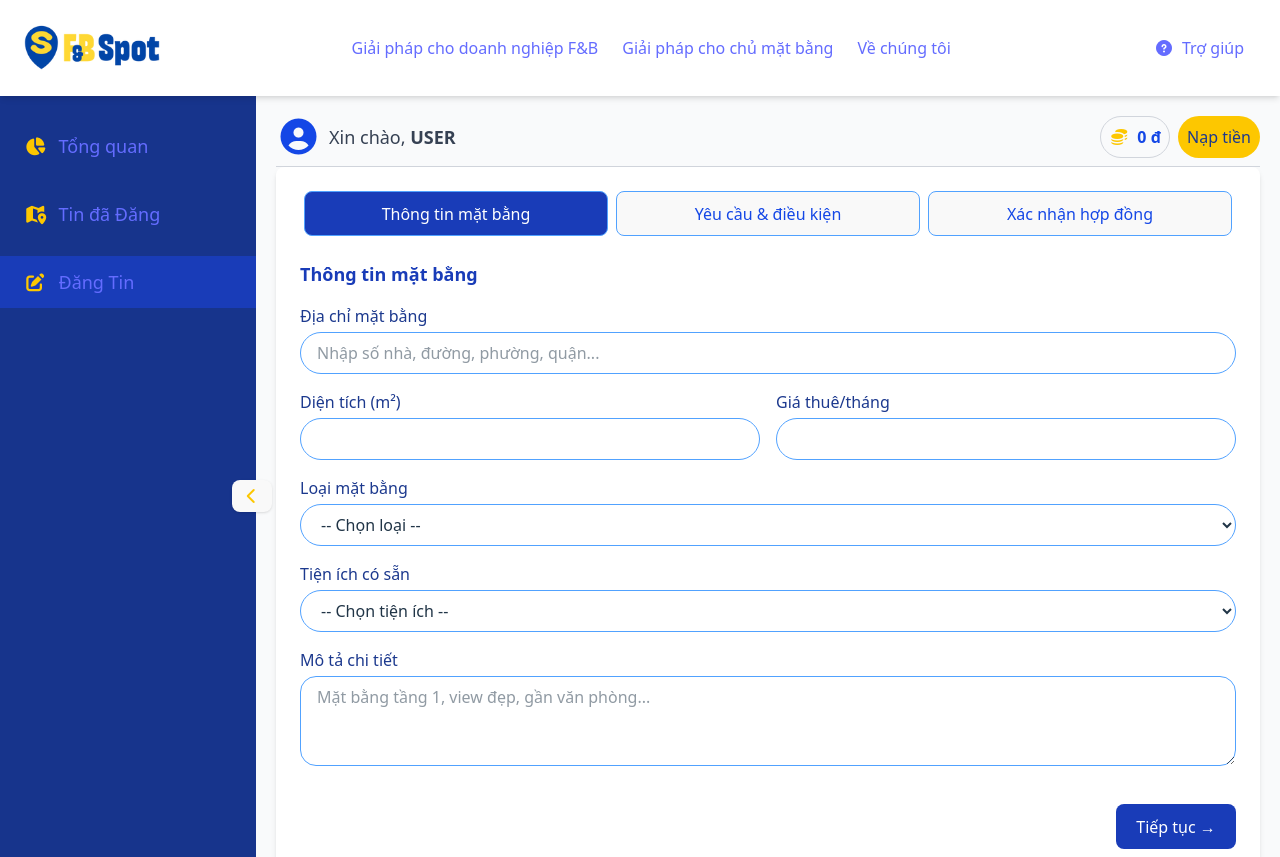
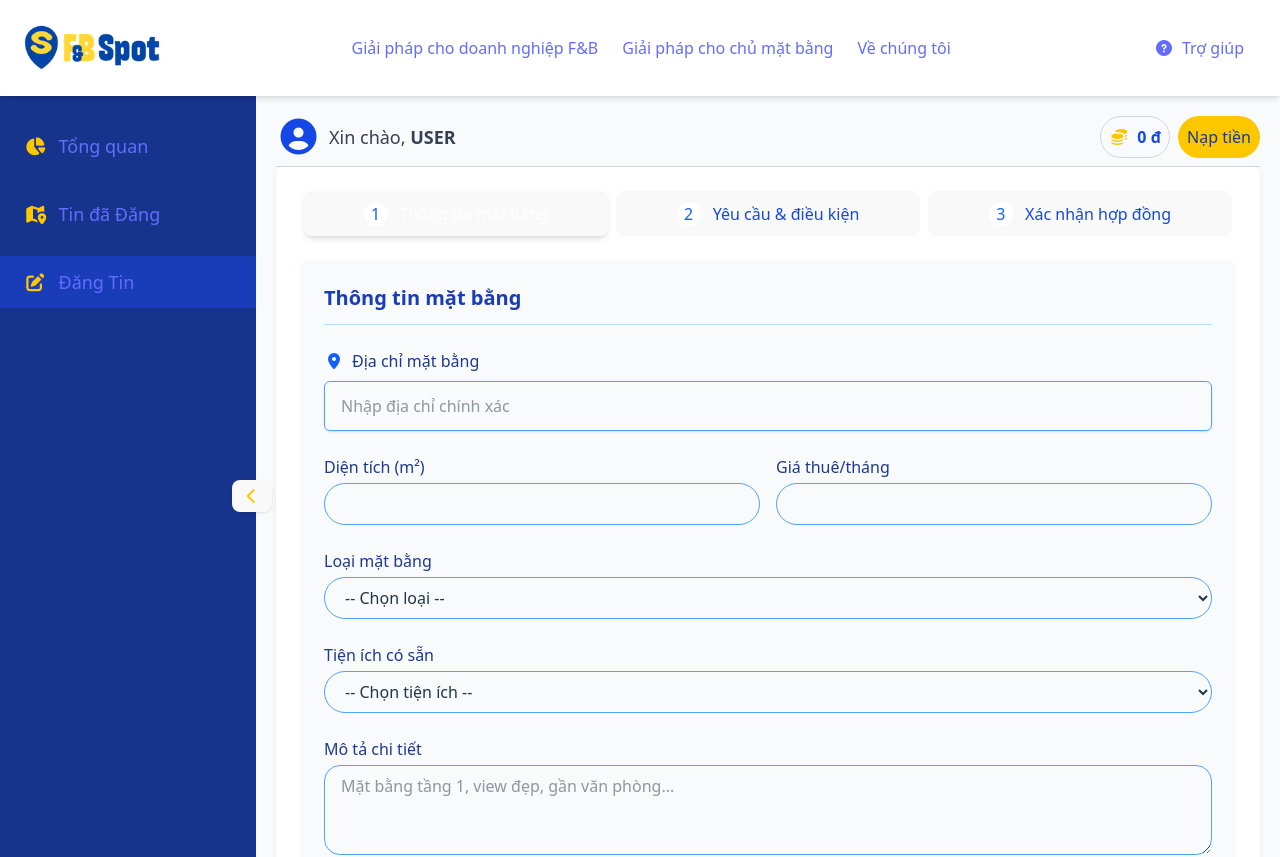
Before and after one commit to defurl/Swinbiz2025, a Vue app: page /listing/create in a window 1280 px wide. Shown: the top 857 px of the page. Built offline with nearby package versions, Linux system fonts and the light colour scheme.

Commit message:
finalize

```diff
--- a/src/components/CreateListing.vue
+++ b/src/components/CreateListing.vue
@@ -7,31 +7,35 @@
         :key="tab.id"
         @click="currentStep = index"
         :class="[
-          'flex-1 text-center py-3 font-semibold transition-colors !border !border-blue-400 duration-200 mx-1',
+          'flex-1 text-center py-3 font-semibold transition-colors border border-blue-400 duration-200 mx-1 rounded-md',
           currentStep === index
-            ? 'text-white !bg-blue-800 border-b-3 '
-            : 'text-blue-700 !hover:bg-blue-200 border-b-3 '
+            ? 'text-white bg-blue-600 shadow-md'
+            : 'text-blue-700 hover:bg-blue-100 hover:shadow-sm'
         ]"
       >
+        <span class="inline-block bg-white text-blue-600 rounded-full w-6 h-6 mr-2">{{ index + 1 }}</span>
         {{ tab.label }}
       </button>
     </div>
 
     <!-- Step Content -->
-    <div class="min-h-[400px]">
+    <div class="min-h-[400px] bg-gray-50 rounded-lg p-6">
       <!-- Step 1: Thông tin mặt bằng -->
-      <div v-if="currentStep === 0" class="space-y-4">
-        <h2 class="text-lg font-semibold text-blue-800 mb-4">Thông tin mặt bằng</h2>
+      <div v-if="currentStep === 0" class="space-y-6">
+        <h2 class="text-xl font-bold text-blue-800 mb-6 border-b border-blue-200 pb-3">Thông tin mặt bằng</h2>
 
         <div>
-          <label class="block font-medium text-blue-900 mb-1">Địa chỉ mặt bằng</label>
+          <label class="font-medium text-blue-900 mb-2 flex items-center">
+            <span class="text-blue-600 mr-2"><i class="fas fa-map-marker-alt"></i></span>
+            Địa chỉ mặt bằng
+          </label>
           <input
             v-model="listing.address"
             type="text"
-            placeholder="Nhập số nhà, đường, phường, quận..."
-            class="w-full border border-blue-400 rounded-full px-4 py-2 focus:outline-none focus:ring-2 focus:ring-blue-500"
+            placeholder="Nhập địa chỉ chính xác"
+            class="w-full border border-blue-400 rounded-md px-4 py-3 focus:outline-none focus:ring-2 focus:ring-blue-500 shadow-sm"
           />
-          <p v-if="errors.address" class="text-red-600 text-sm mt-1">{{ errors.address }}</p>
+          <p v-if="errors.address" class="text-red-600 text-sm mt-2 pl-1">{{ errors.address }}</p>
         </div>
 
         <div class="grid grid-cols-1 sm:grid-cols-2 gap-4">
--- a/src/components/Listed.vue
+++ b/src/components/Listed.vue
@@ -1,56 +1,58 @@
 <template>
   <div class="p-6">
-    <h2 class="text-2xl font-bold mb-4">Danh sách bài đăng</h2>
+    <h2 class="text-2xl font-bold mb-4 text-gray-800">Danh sách bài đăng</h2>
 
     <!-- Search & Filters -->
     <div class="flex flex-col md:flex-row gap-4 mb-6 items-center">
-      <input v-model="q" placeholder="Tìm kiếm theo địa chỉ..." class="border rounded px-4 py-2 w-full md:w-1/3" />
+      <input v-model="q" placeholder="Tìm kiếm theo địa chỉ..." class="border rounded px-4 py-2 w-full md:w-1/3 text-gray-800" />
 
-      <input v-model.number="filters.minPrice" type="number" placeholder="Giá từ (triệu đ) — ví dụ: 2 = 2.000.000" class="border rounded px-4 py-2 w-full md:w-1/6" />
-      <input v-model.number="filters.maxPrice" type="number" placeholder="Giá đến (triệu đ) — ví dụ: 10 = 10.000.000" class="border rounded px-4 py-2 w-full md:w-1/6" />
-      <input v-model.number="filters.minArea" type="number" placeholder="Diện tích tối thiểu (m²)" class="border rounded px-4 py-2 w-full md:w-1/6" />
+      <input v-model.number="filters.minPrice" type="number" placeholder="Giá từ (triệu đ)" class="border rounded px-4 py-2 w-full md:w-1/6 text-gray-800" />
+      <input v-model.number="filters.maxPrice" type="number" placeholder="Giá đến (triệu đ)" class="border rounded px-4 py-2 w-full md:w-1/6 text-gray-800" />
+      <input v-model.number="filters.minArea" type="number" placeholder="Diện tích tối thiểu (m²)" class="border rounded px-4 py-2 w-full md:w-1/6 text-gray-800" />
 
-      <select v-model="filters.type" class="border rounded px-4 py-2 w-full md:w-1/6">
+      <select v-model="filters.type" class="border rounded px-4 py-2 w-full md:w-1/6 text-gray-800">
         <option value="">Tất cả loại</option>
         <option>Shophouse / Nhà phố</option>
         <option>Kiosk</option>
         <option>Tầng trệt chung cư</option>
       </select>
 
-      <button @click="resetFilters" class="ml-auto !bg-gray-300 hover:bg-gray-300 text-sm px-3 py-2 rounded">RESET</button>
+      <button @click="resetFilters" class="ml-auto bg-gray-300 hover:bg-gray-400 text-gray-800 text-sm px-3 py-2 rounded">RESET</button>
     </div>
 
     <!-- Grid -->
     <div class="grid grid-cols-1 sm:grid-cols-2 lg:grid-cols-3 gap-6">
-      <div v-for="(item, idx) in filtered" :key="item.createdAt + idx" class="border rounded-lg overflow-hidden shadow hover:shadow-lg cursor-pointer" @click="openDetail(item)">
+      <div v-for="(item, idx) in filtered" :key="item.createdAt + idx" class="border rounded-lg overflow-hidden shadow hover:shadow-lg cursor-pointer bg-white" @click="openDetail(item)">
         <div class="h-40 bg-gray-100">
           <img v-if="item.image" :src="item.image" class="w-full h-full object-cover" />
           <div v-else class="w-full h-full flex items-center justify-center text-gray-500">No image</div>
         </div>
         <div class="p-4">
           <p class="font-semibold text-blue-800">{{ item.address }}</p>
-          <p class="text-sm text-gray-600">{{ formatPrice(item.price) }}</p>
-          <p class="text-sm text-gray-600">{{ item.area }} m²</p>
+          <p class="text-sm text-gray-700">{{ formatPrice(item.price) }}</p>
+          <p class="text-sm text-gray-700">{{ item.area }} m²</p>
         </div>
       </div>
     </div>
 
     <!-- Detail Modal -->
     <div v-if="detail" class="fixed inset-0 bg-black/40 flex items-center justify-center z-50">
-      <div class="bg-white rounded-lg shadow-lg max-w-3xl w-full p-6 relative">
-        <button @click="closeDetail" class="absolute top-3 right-3 bg-gray-200 rounded-full w-8 h-8 flex items-center justify-center">X</button>
+      <div class="bg-white rounded-lg shadow-lg max-w-3xl w-full p-6 relative text-gray-800">
+        <button @click="closeDetail" class="absolute top-3 right-3 bg-gray-200 rounded-full w-8 h-8 flex items-center justify-center hover:bg-gray-300 text-gray-700">
+          <span class="text-gray-700">✕</span>
+        </button>
         <div class="grid grid-cols-1 md:grid-cols-2 gap-4">
           <div>
             <img v-if="detail.image" :src="detail.image" class="w-full h-64 object-cover rounded-md" />
             <div v-else class="w-full h-64 bg-gray-100 rounded-md flex items-center justify-center text-gray-500">No image</div>
           </div>
           <div>
-            <h3 class="text-xl font-bold mb-2">{{ detail.address }}</h3>
-            <p class="text-gray-700 mb-2">Giá: {{ formatPrice(detail.price) }}</p>
-            <p class="text-gray-700 mb-2">Diện tích: {{ detail.area }} m²</p>
-            <p class="text-gray-700 mb-2">Loại: {{ detail.type }}</p>
-            <p class="text-gray-700 mb-2">Mô tả: {{ detail.description }}</p>
-            <p class="text-gray-500 text-sm">Thời hạn thuê: {{ detail.minLease }}</p>
+            <h3 class="text-xl font-bold mb-2 text-blue-800">{{ detail.address }}</h3>
+            <p class="text-gray-700 mb-2"><span class="font-semibold text-gray-800">Giá:</span> {{ formatPrice(detail.price) }}</p>
+            <p class="text-gray-700 mb-2"><span class="font-semibold text-gray-800">Diện tích:</span> {{ detail.area }} m²</p>
+            <p class="text-gray-700 mb-2"><span class="font-semibold text-gray-800">Loại:</span> {{ detail.type }}</p>
+            <p class="text-gray-700 mb-2"><span class="font-semibold text-gray-800">Mô tả:</span> {{ detail.description }}</p>
+            <p class="text-gray-600 text-sm mt-4">Thời hạn thuê: {{ detail.minLease || 'Chưa xác định' }}</p>
           </div>
         </div>
       </div>
--- a/src/components/MapComponent.vue
+++ b/src/components/MapComponent.vue
@@ -257,7 +257,7 @@
   const showPopup = ref(false);
   const popupData = ref({
     name: "Toà nhà 80 Duy Tân",
-    image: new URL('../assets/shop1.jpg', import.meta.url).href,
+    image: new URL('../assets/80dt.jpg', import.meta.url).href,
     price: "Khoảng giá: 60 triệu / tháng",
     area: "Diện tích: 160 m²",
     amenities: "Tiện ích: Camera, Bảo vệ, PCCC",
@@ -936,13 +936,12 @@
   /* Mobile optimizations */
   @media (max-width: 768px) {
     .map-container {
-      height: 50vh !important; /* Take up half of the viewport height */
-      min-height: 350px; /* Minimum height */
-      max-height: 450px; /* Maximum height */
+      height: 100% !important; /* Take up full height of parent */
       border-radius: 0; /* Full width on mobile */
-      position: relative !important; /* Override absolute position */
-      margin-bottom: 1rem; /* Add space below the map */
-      overflow: visible; /* Ensure content flows naturally */
+      position: absolute !important; /* Keep absolute position */
+      inset: 0; /* Fill the entire container */
+      margin: 0 !important; /* Remove any margin */
+      overflow: hidden; /* Keep content contained */
     }
   }
 
```
